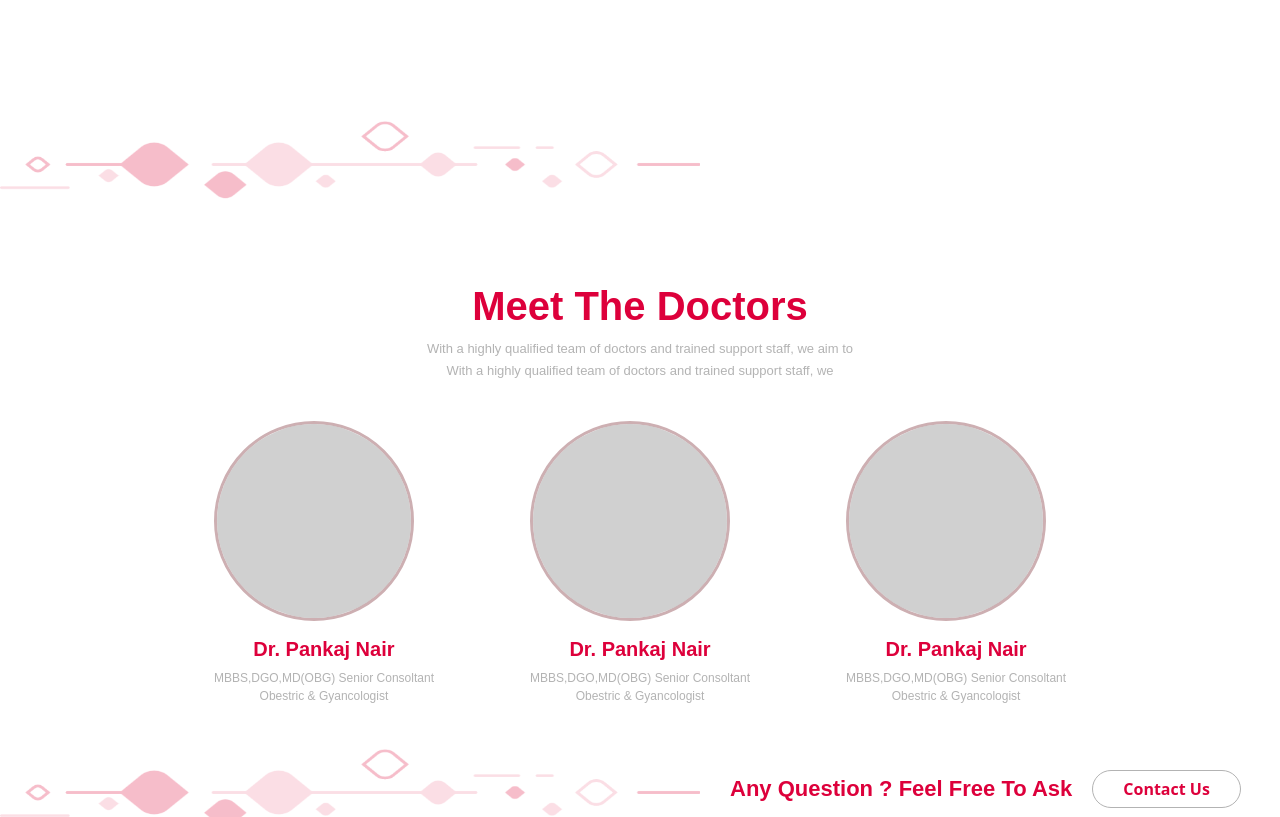
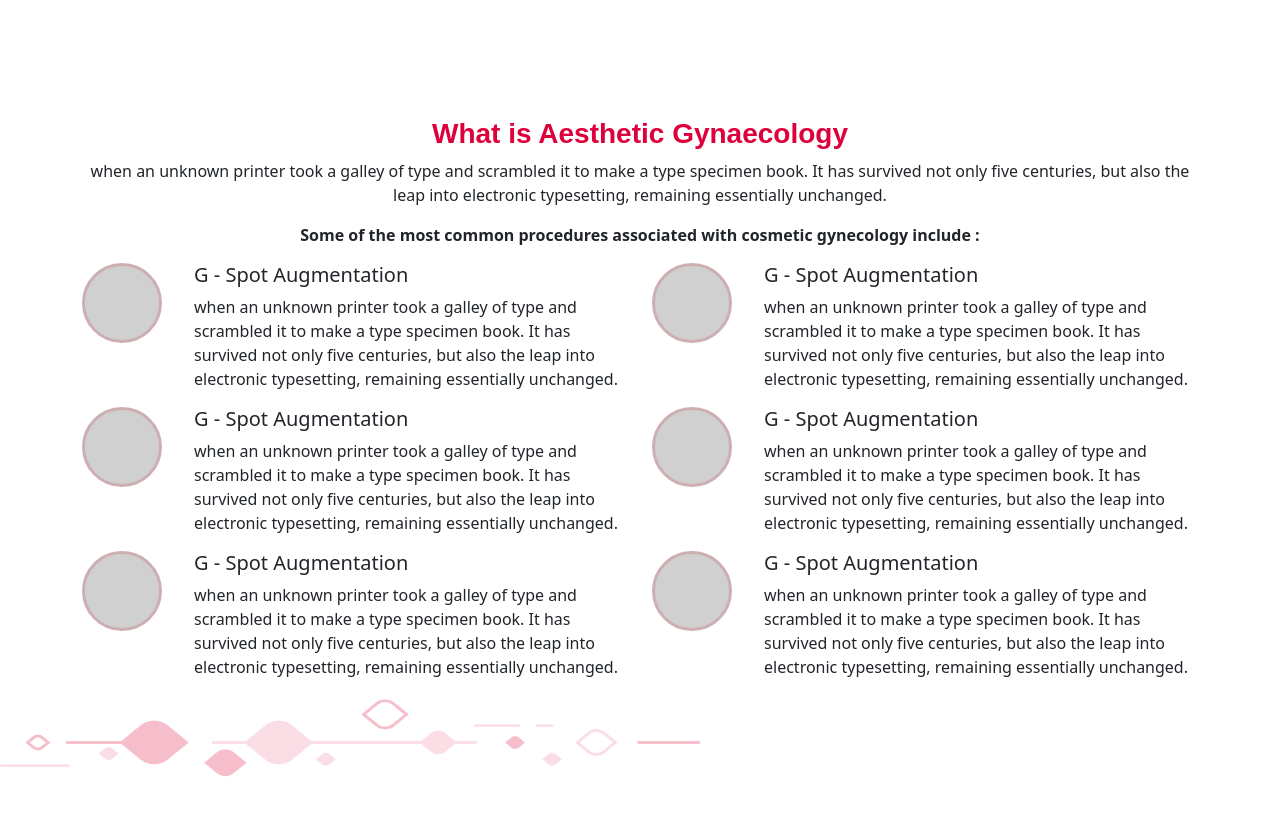
Before and after one commit to aniketvs/OMA, a React (Create React App) app in the folder oma/: page / in a window 1280 px wide. Shown: the part 1983-2800 px from the top of the page. Built offline with nearby package versions, Linux system fonts and the light colour scheme; the HTML template or start-up script is replaced by a standard one.

Commit message:
Aesthetic component made

```diff
--- a/oma/src/App.js
+++ b/oma/src/App.js
@@ -7,15 +7,16 @@ import Meet from './common/Meet/Meet';
 import Hero from './common/Hero/Hero';
 import Header from './common/Header/Header';
 import CircularComponent from "./common/CircularComponent/CircularComponent";
+import AestheticGynacelogy from "./common/AestheticGynacelogy/AestheticGynacelogy";
 
 function App() {
   return (
     <>
       <Header />
       <Hero
-        imgSrc={'/images/Aboutmaternity.png'}
-        header={'Maternity'}
-        headLine={'Keeping Minds at Ease, Through Love, Compassion, and Kindness'}
+        imgSrc={'/images/AboutAestheticGynecology.png'}
+        header={'AESTHETIC GYNECOLOGY'}
+        headLine={'Dr. Tanuja Uchil - The leading Aesthetic Gynecologist in, Mumbai'}
         descOne={'Will talk about healthcare center dedicated to woman and childcare, the complexities of women\'s health. Also talk about our team at OMA Hospital ensuring the utmost Priority on Care and Comfort when it comes to Maternity Services.'}
         desctwo={'Our Team is Excellently Trained, Highly Competent and Reputed in Obstetrics. With dozens of Luxuries and Amenities we feel more like a Hotel than a Hospital.'}
       />
@@ -25,6 +26,7 @@ function App() {
           src="/images/CoverImg.png"
         />
       </div>
+      <AestheticGynacelogy/>
       <Meet />
       <Footer />
     </>
--- /dev/null
+++ b/oma/src/common/AestheticGynacelogy/AestheticGynacelogy.js
@@ -0,0 +1,94 @@
+import React from 'react'
+import "./aestheticGynacelogy.css"
+
+
+export default function AestheticGynacelogy() {
+  return (
+    <div className='aesthetic-gynaecology-info'>
+        <div className='container'>
+            <div className='upper-content'>
+                <h3 className='heading'>What is Aesthetic Gynaecology</h3>
+                <p> when an unknown printer took a galley of type and scrambled it to make a type specimen book. It has survived not only five centuries, but also the leap into electronic typesetting, remaining essentially unchanged.</p>
+                <p><b>Some of the most common procedures associated with cosmetic gynecology include :</b></p>
+            </div>
+            <div className='lower-content'>
+                <div className='row'>
+                    <div className='col-6'>
+                        <div className='d-flex flex-row'>
+                                <div className='aesthetic-icon-div'>
+                                    <div className='aesthetic-icon'></div>
+                                </div>
+                                <div className='side-component'>
+                                    <h5>G - Spot Augmentation</h5>
+                                    <p>when an unknown printer took a galley of type and scrambled it to make a type specimen book. It has survived not only five centuries, but also the leap into electronic typesetting, remaining essentially unchanged.</p>
+                                </div>
+                        </div>
+                    </div>
+                    <div className='col-6'>
+                        <div className='d-flex flex-row'>
+                                <div className='aesthetic-icon-div'>
+                                    <div className='aesthetic-icon'></div>
+                                </div>
+                                <div className='side-component'>
+                                    <h5>G - Spot Augmentation</h5>
+                                    <p>when an unknown printer took a galley of type and scrambled it to make a type specimen book. It has survived not only five centuries, but also the leap into electronic typesetting, remaining essentially unchanged.</p>
+                                </div>
+                        </div>
+                    </div>
+                </div>
+                <div className='row'>
+                    <div className='col-6'>
+                        <div className='d-flex flex-row'>
+                                <div className='aesthetic-icon-div'>
+                                    <div className='aesthetic-icon'></div>
+                                </div>
+                                <div className='side-component'>
+                                    <h5>G - Spot Augmentation</h5>
+                                    <p>when an unknown printer took a galley of type and scrambled it to make a type specimen book. It has survived not only five centuries, but also the leap into electronic typesetting, remaining essentially unchanged.</p>
+                                </div>
+                        </div>
+                    </div>
+                    <div className='col-6'>
+                        <div className='d-flex flex-row'>
+                                <div className='aesthetic-icon-div'>
+                                    <div className='aesthetic-icon'></div>
+                                </div>
+                                <div className='side-component'>
+                                    <h5>G - Spot Augmentation</h5>
+                                    <p>when an unknown printer took a galley of type and scrambled it to make a type specimen book. It has survived not only five centuries, but also the leap into electronic typesetting, remaining essentially unchanged.</p>
+                                </div>
+                        </div>
+                    </div>
+                </div>
+                <div className='row'>
+                    <div className='col-6'>
+                        <div className='d-flex flex-row'>
+                                <div className='aesthetic-icon-div'>
+                                    <div className='aesthetic-icon'></div>
+                                </div>
+                                <div className='side-component'>
+                                    <h5>G - Spot Augmentation</h5>
+                                    <p>when an unknown printer took a galley of type and scrambled it to make a type specimen book. It has survived not only five centuries, but also the leap into electronic typesetting, remaining essentially unchanged.</p>
+                                </div>
+                        </div>
+                    </div>
+                    <div className='col-6'>
+                        <div className='d-flex flex-row'>
+                                <div className='aesthetic-icon-div'>
+                                    <div className='aesthetic-icon'></div>
+                                </div>
+                                <div className='side-component'>
+                                    <h5>G - Spot Augmentation</h5>
+                                    <p>when an unknown printer took a galley of type and scrambled it to make a type specimen book. It has survived not only five centuries, but also the leap into electronic typesetting, remaining essentially unchanged.</p>
+                                </div>
+                        </div>
+                    </div>
+                </div>
+
+            </div>
+
+
+        </div>
+    </div>
+  )
+}
--- /dev/null
+++ b/oma/src/common/AestheticGynacelogy/aestheticGynacelogy.css
@@ -0,0 +1,21 @@
+.upper-content{
+    text-align: center;
+}
+
+.side-component{
+    margin-left: 32px;
+}
+
+.aesthetic-icon-div{
+
+    border-radius: 50%;
+}
+
+.aesthetic-icon{
+    border: 3px solid #cdafb2;
+    background: #b3b3b39c;
+    width: 80px;
+    height: 80px;
+    border-radius: 50%;
+
+}
```
